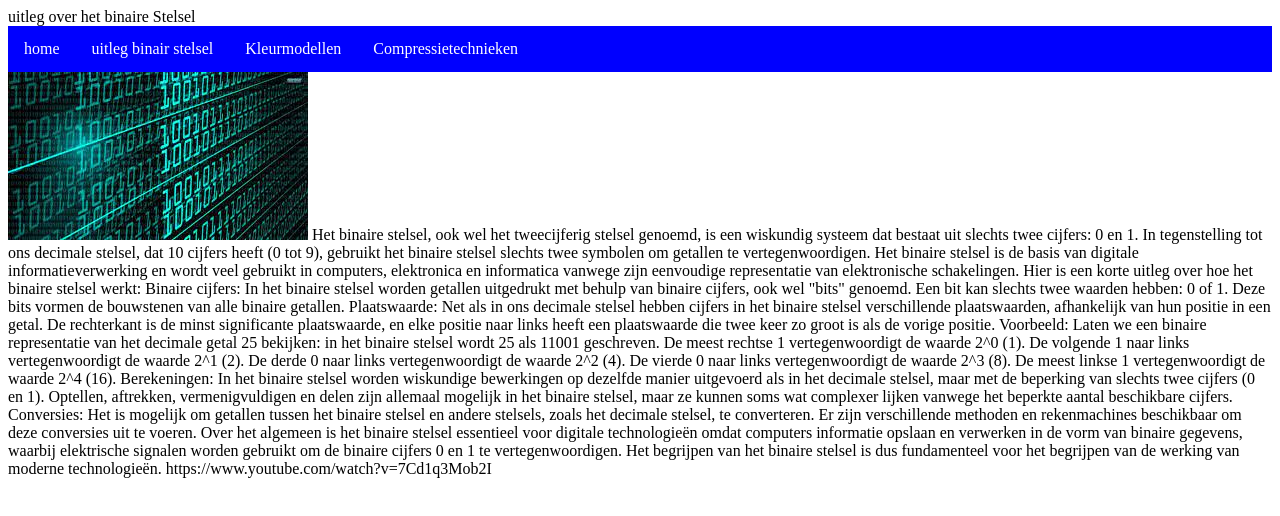
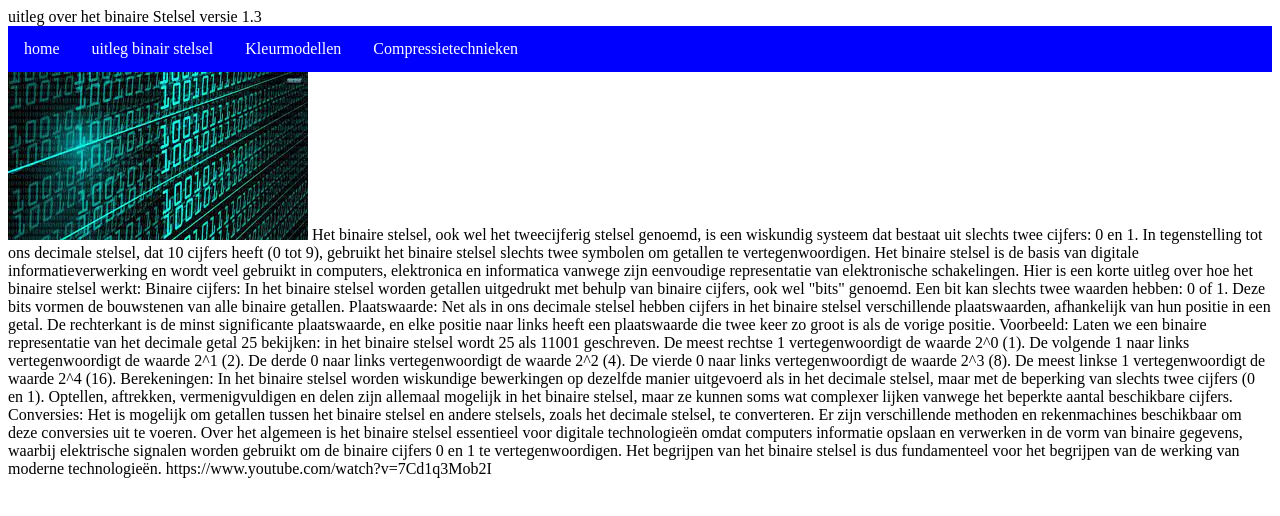
Before and after one commit to innavoig8/innavoig8.github.io, a plain HTML site: page binairstelsel.html in a window 1280 px wide. Drawn offline with Linux system fonts and the light colour scheme.

Commit message:
commit changes

```diff
--- a/binairstelsel.html
+++ b/binairstelsel.html
@@ -8,6 +8,8 @@
 
     <body>
         uitleg over het binaire Stelsel
+
+        versie 1.3
 
         <ul>
             <li><a href="index.html">home</a></li>
```
